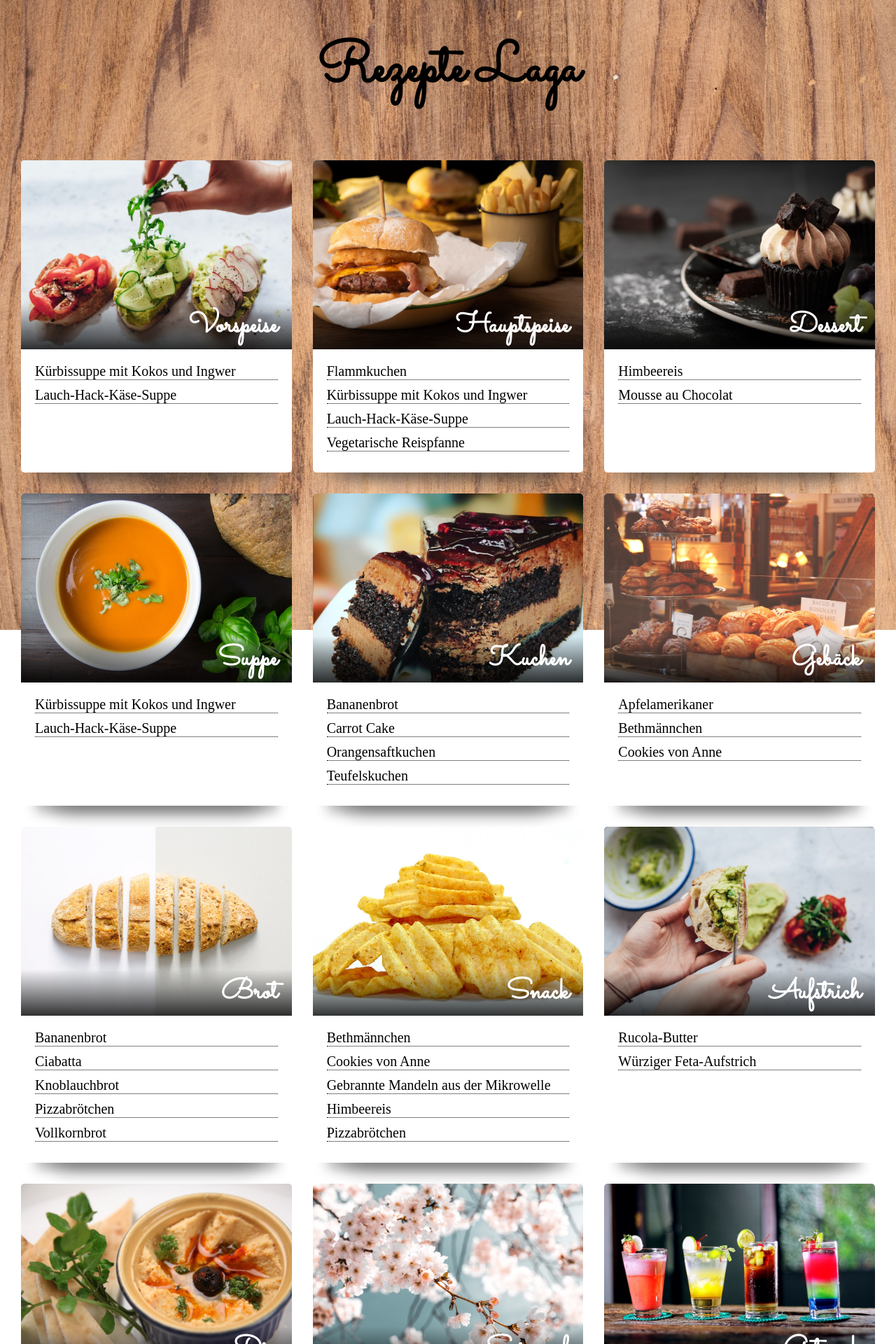
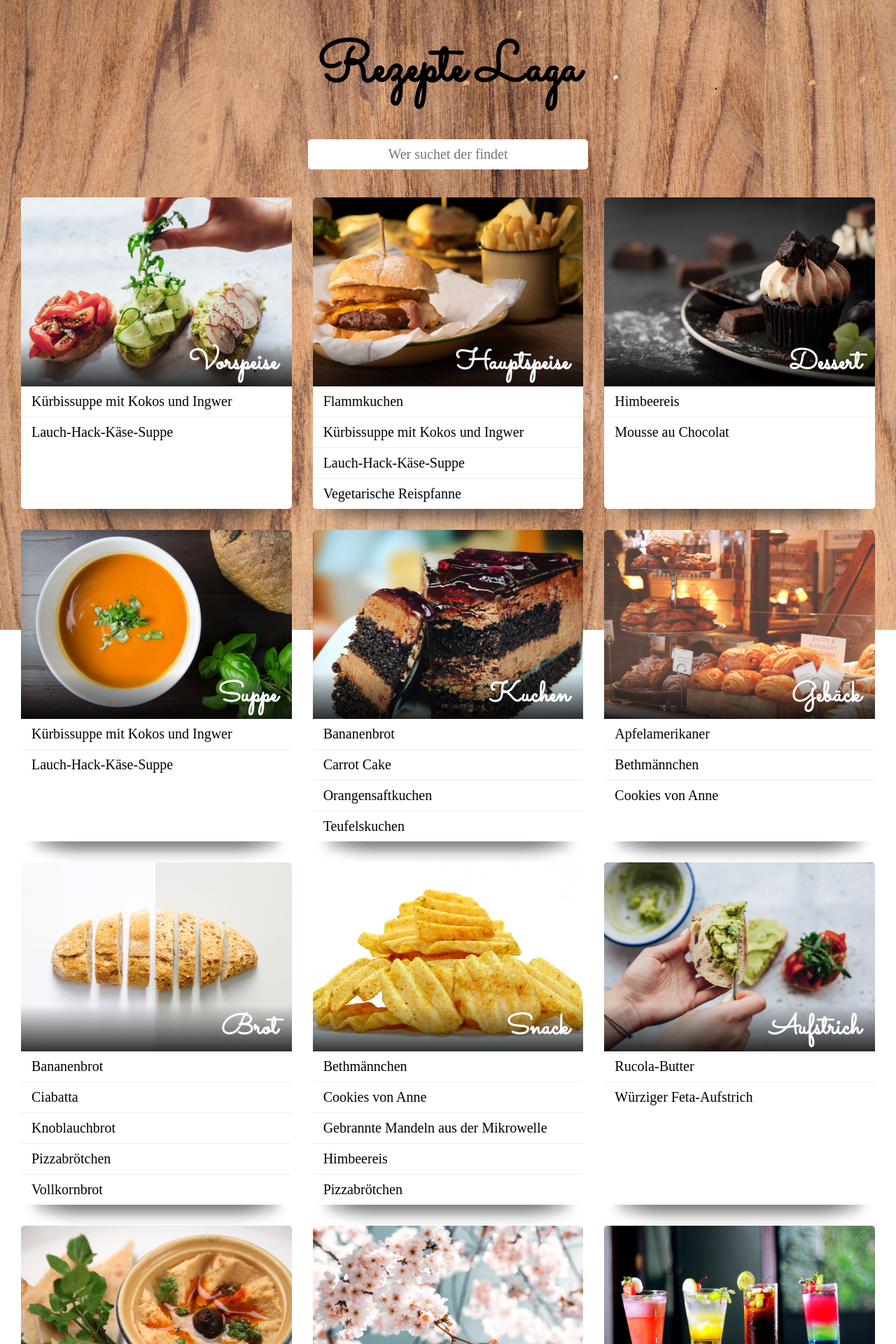
Before and after one commit to konstantinkobs/rezepte, a Jekyll site: the page built from index.md, in a window 1280 px wide. Shown: the top 1920 px of the page at 70% size. Built offline with Jekyll 4.4.1, drawn with Linux system fonts in a browser that asks for light colours; some web fonts are replaced; comment, search, counter and statistics services are not loaded.

Commit message:
added search function

```diff
--- a/_includes/header.html
+++ b/_includes/header.html
@@ -10,8 +10,7 @@
 
         <meta name="viewport" content="width=device-width, initial-scale=1.0">
 
-        <link href="https://fonts.googleapis.com/css?family=Sacramento|Playfair|Open+Sans&display=swap"
-            rel="stylesheet">
+        <link href="https://fonts.googleapis.com/css?family=Sacramento|Playfair|Open+Sans&display=swap" rel="stylesheet">
     </head>
     <body>
         <div id="background"></div>
--- a/_includes/item.html
+++ /dev/null
@@ -1,8 +0,0 @@
-{% assign rezept = include.rezept %}
-<div class="item">
-    <a href="{{ rezept.url | relative_url }}">
-        <div class="line">
-            <span class="rezeptname">{{ rezept.name }}</span>
-        </div>
-    </a>
-</div>
--- a/_includes/tag-card.html
+++ b/_includes/tag-card.html
@@ -5,7 +5,7 @@
 
     <div class="tag-card-list">
         {% for rezept in include.rezepte %}
-            {% include item.html rezept=rezept %}
+            <a class="item" href="{{ rezept.url | relative_url }}">{{ rezept.name }}</a>
         {% endfor %}
     </div>
 </div>
--- a/assets/css/index.css
+++ b/assets/css/index.css
@@ -53,9 +53,118 @@
     font-family: var(--header-font);
 }
 
-.tag-card-list {
-    padding: 20px;
+.item {
+    display: block;
+    text-decoration: none;
+    color: black;
+    border-bottom: 1px solid #eee;
+    padding: 10px 15px;
 }
+
+.item:hover {
+    background: #eee;
+}
+
+.item:last-child {
+    border-bottom: none;
+    border-radius: 0 0 5px 5px;
+}
+
+/**********/
+/* SEARCH */
+/**********/
+
+#searchbar {
+    width: 100%;
+    max-width: 400px;
+
+    padding: 0;
+    margin: 0 auto;
+
+    text-align: center;
+
+    position: relative;
+}
+
+#search {
+    width: 100%;
+
+    text-align: inherit;
+
+    border: none;
+    outline: none;
+
+    padding: 10px;
+    margin: 0;
+
+    transition: all ease 0.3s;
+}
+
+#search:focus {
+    box-shadow: 0px 10px 10px -10px rgba(0, 0, 0, 0.9);
+}
+
+#search:focus~#searchresults {
+    display: block;
+}
+
+#searchresults:hover {
+    display: block;
+}
+
+#searchresults {
+    display: none;
+
+    position: absolute;
+    z-index: 100;
+
+    top: 100%;
+    left: 0;
+
+    width: 100%;
+    margin: 5px 0 0 0;
+    padding: 0;
+
+    font-family: var(--secondary-font);
+    color: black;
+
+    list-style: none;
+
+    box-shadow: 0px 30px 15px -20px rgba(50, 50, 50, 0.3),
+                0px 50px 20px -40px rgba(50, 50, 50, 0.3),
+                0px 70px 25px -60px rgba(50, 50, 50, 0.3);
+}
+
+#searchresults li {
+    border-bottom: 1px solid #eee;
+    display: block;
+
+    background: white;
+
+    margin: 0;
+    padding: 0;
+}
+
+#searchresults li:last-child {
+    border-radius: 0 0 5px 5px;
+}
+
+#searchresults li:first-child {
+    border-radius: 5px 5px 0 0;
+}
+
+#searchresults li:hover {
+    background: #eee;
+}
+
+#searchresults li a {
+    color: inherit;
+    display: block;
+    padding: 10px 20px;
+    text-decoration: none;
+}
+
+
 
 /*****************/
 /* MEDIA QUERIES */
@@ -64,6 +173,10 @@
 @media (min-width:400px) {
     .container-index {
         padding: 30px;
+    }
+
+    #search {
+        border-radius: 5px;
     }
 }
 
--- a/assets/css/rezept.css
+++ b/assets/css/rezept.css
@@ -110,16 +110,6 @@
     font-size: 75%;
 }
 
-.item {
-    border-bottom: 1px dotted black;
-    margin-bottom: 10px;
-}
-
-.item a {
-    color: black;
-    text-decoration: none;
-}
-
 .rezeptname {
     margin-right: 20px;
 }
--- a/index.md
+++ b/index.md
@@ -5,6 +5,11 @@ layout: default
 
 <div class="index-header">
     <h1 class="index-title">Rezepte Laga</h1>
+
+    <div id="searchbar">
+        <input type="text" placeholder="Wer suchet der findet" id="search">
+        <ul id="searchresults"></ul>
+    </div>
 </div>
 
 <div class="container-index">
--- /dev/null
+++ b/rezepte.js
@@ -0,0 +1,14 @@
+---
+---
+rezepte = [
+    {% for rezept in site.rezepte %}
+        {
+            "name": {{ rezept.name | jsonify }},
+            "tags": {{ rezept.tags | jsonify }},
+            "zutaten": {{ rezept.zutaten | jsonify }},
+            "content": {{ rezept.content | jsonify }},
+            "url": {{ rezept.url | jsonify }}
+        }
+        {% unless forloop.last %},{% endunless %}
+    {% endfor %}
+]
```
Also changed, not shown: other parts of index.md (+31 -0 lines).
